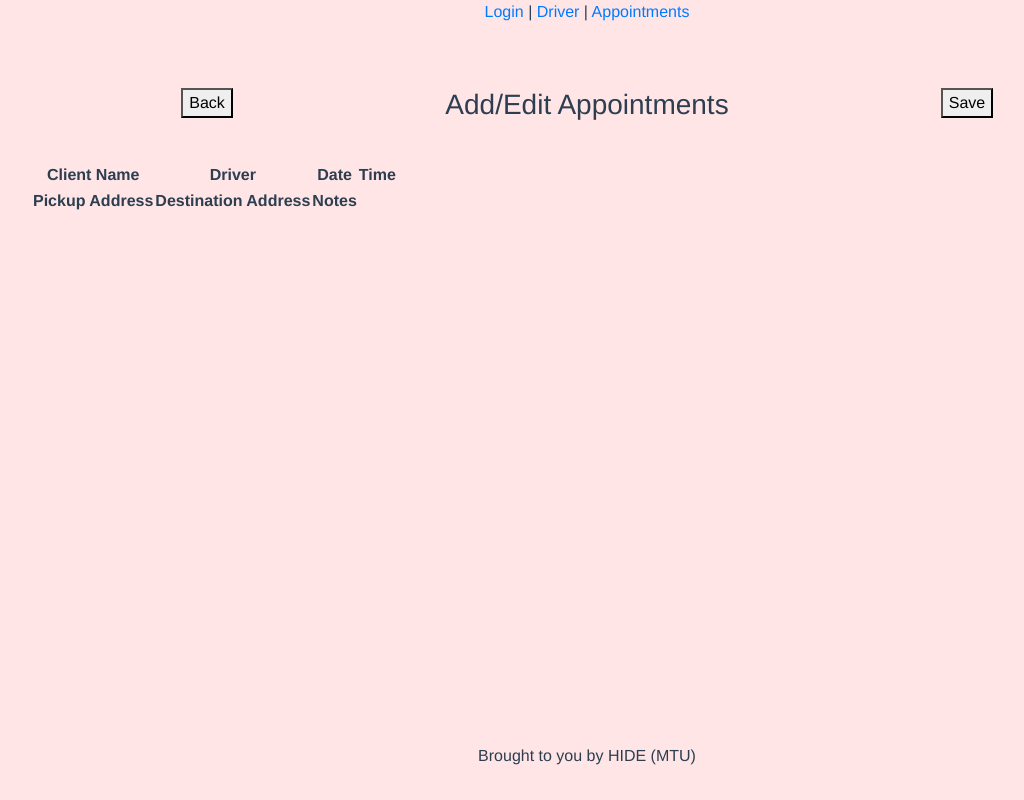
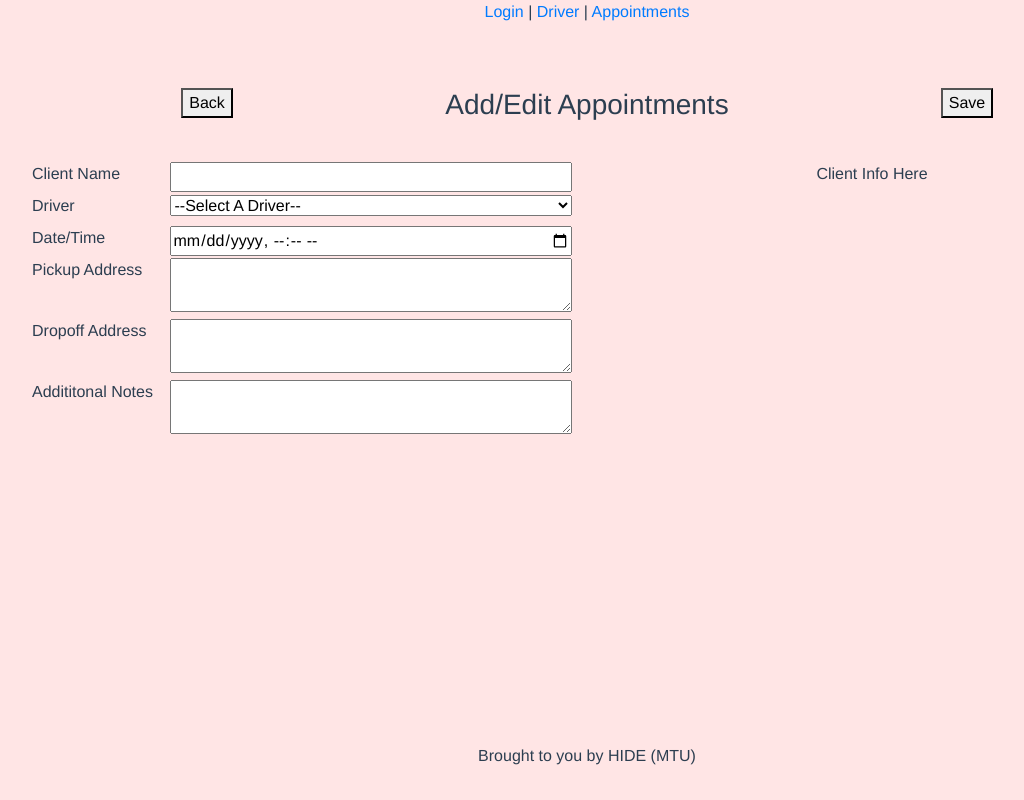
Before and after one commit to MTUHIDE/little-brothers, a Vue app in the folder frontend/: page /appointment in a window 1280 px wide. Shown: the whole page, without its empty margins (53-1077 px from the left). Built offline with nearby package versions, Linux system fonts and the light colour scheme.

Commit message:
Continued work on AddEdit page.

```diff
--- a/frontend/src/views/appointment/AddEdit.vue
+++ b/frontend/src/views/appointment/AddEdit.vue
@@ -1,5 +1,6 @@
 <template>
     <b-container>
+        <!-- Row with back, header and save  -->
         <b-row>
             <b-col>
                 <button>Back</button>
@@ -11,27 +12,72 @@
                 <button>Save</button>
             </b-col>
         </b-row>
+
+        <!-- Row for form and client information columns -->
         <b-row>
             <b-col>
-                <table>
-                    <tr>
-                        <th>Client Name</th>
-                        <th>Driver</th>
-                        <th>Date</th>
-                        <th>Time</th>
-
-                    </tr>
-                    <tr>
-                        <th>Pickup Address</th>
-                        <th>Destination Address</th>
-                        <th>Notes</th>
-                    </tr>
-                </table>
-            </b-col>
-            <b-col>
+                <form name="Appointment">
+                    <b-form-row>
+                        <div class="col-25">
+                            <label for="cname">Client Name</label>
+                        </div>
+                        <div class="col-75">
+                            <input id="cname" v-model="clientName">
+                        </div>
+                    </b-form-row>
+                    <b-form-row>
+                       <div class="col-25">
+                            <label for="driver">Driver</label>
+                        </div>
+                        <div class="col-75">
+                            <select id="driver">
+                            <option value="SelectDriver" disabled=true selected>--Select A Driver--</option>
+                            <option value="Driver 1">Driver One</option>
+                            <option value="Driver 2">Driver Two</option>
+                            </select>
+                        </div>
+                    </b-form-row>
+                    <b-form-row>
+                        <div class="col-25">
+                            <label for="datetime">Date/Time</label>
+                        </div>
+                        <div class="col-75">
+                            <input id="datetime" type="datetime-local" >
+                        </div>
+                    </b-form-row>
+                    <b-form-row>
+                        <div class="col-25">
+                            <label for="pickup">Pickup Address</label>
+                        </div>
+                        <div class="col-75">
+                            <textarea id="pickup"></textarea>
+                        </div>
+                    </b-form-row>
+                    <b-form-row>
+                        <div class="col-25">
+                            <label for="dropoff">Dropoff Address</label>
+                        </div>
+                        <div class="col-75">
+                            <textarea id="dropoff"></textarea>
+                        </div>
+                    </b-form-row>
+                    <b-form-row>
+                        <div class="col-25">
+                            <label for="extranotes">Addititonal Notes</label>
+                        </div>
+                        <div class="col-75">
+                            <textarea id="extranotes"></textarea>
+                        </div>
+                    </b-form-row>
+                </form>
 
             </b-col>
+
+            <b-col>
+                <p>Client Info Here</p>
+            </b-col>
         </b-row>
+
     </b-container>
 </template>
 
@@ -48,4 +94,22 @@
 .row {
   margin-top: 32px;
 }
+label {
+    display: inline-block;
+}
+input, select, textarea {
+    width: 100%;
+    box-sizing: border-box;
+}
+
+.col-25 {
+    float: left;
+    text-align: left;
+    width: 25%;
+}
+.col-75 {
+    float: left;
+    width: 75%;
+}
+
 </style>
```
